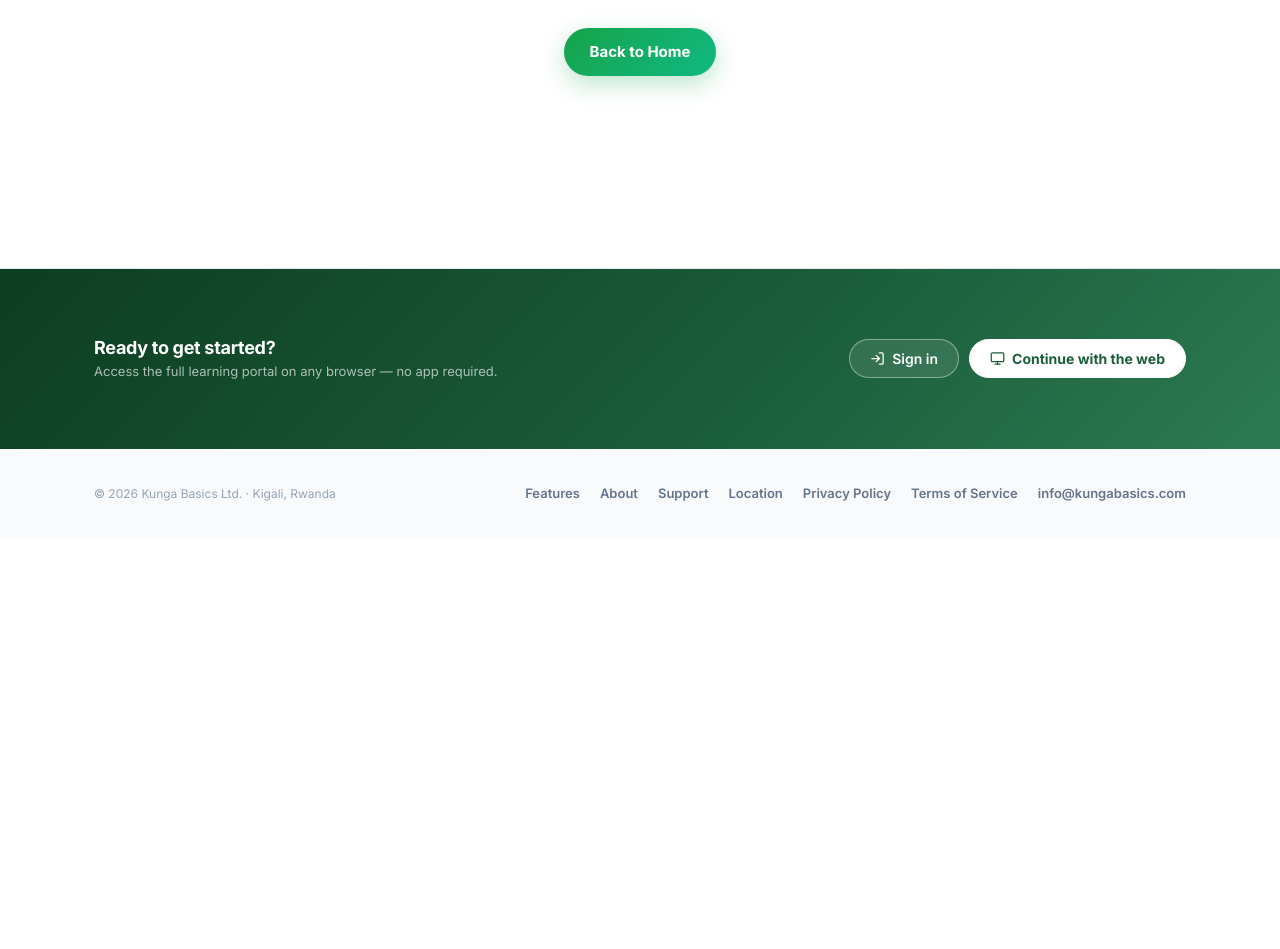
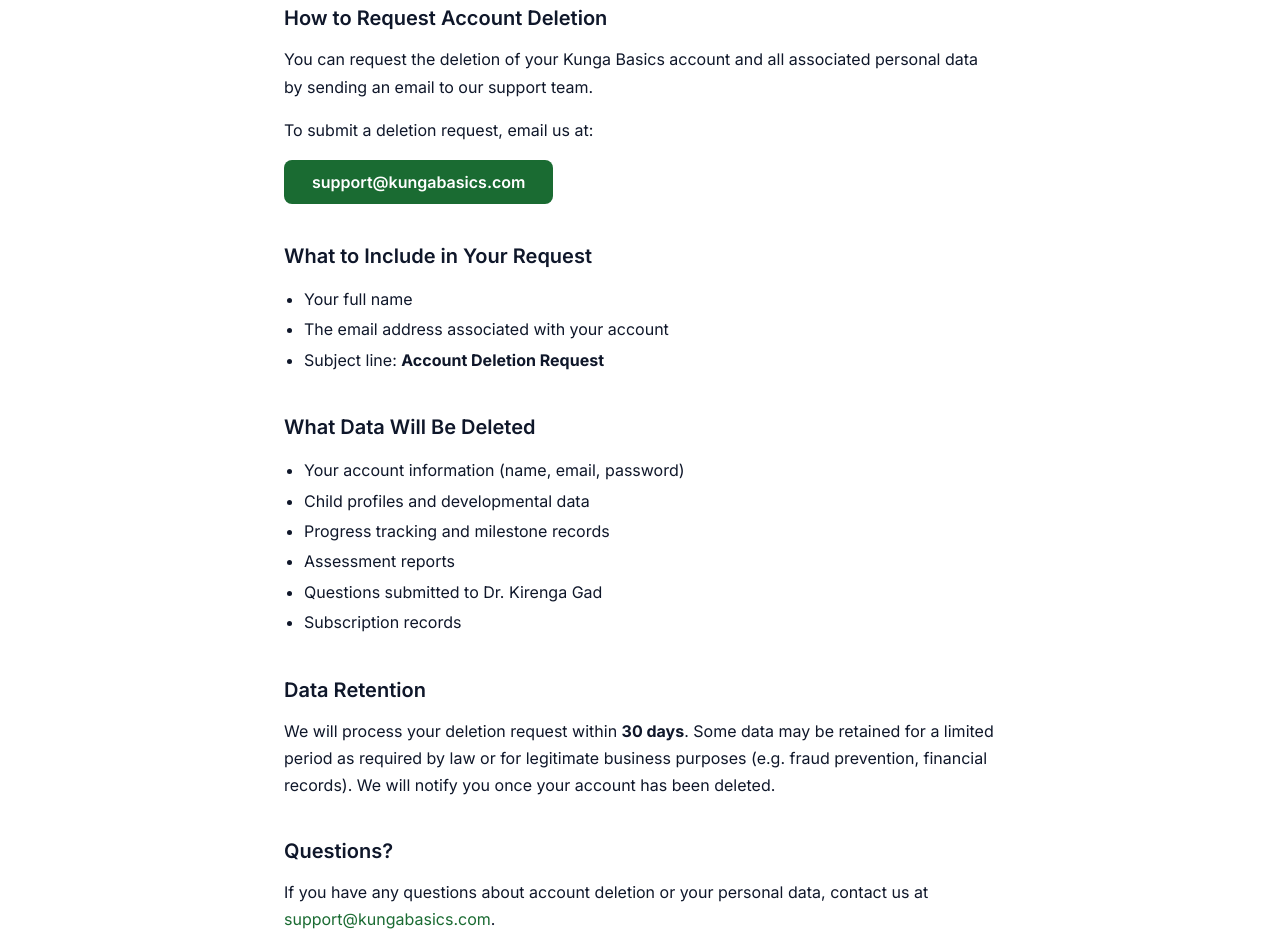
Before and after one commit to devemmm/kunga-basics, a React (Vite) app: page /delete-account in a window 1280 px wide. Shown: the part 263-1212 px from the top of the page. Before the commit the page ends 800 px from the top, so only its background shows below. Built offline with nearby package versions, Linux system fonts and the light colour scheme; no server answers.

Commit message:
Add delete account page at /delete-account

```diff
--- a/src/App.jsx
+++ b/src/App.jsx
@@ -13,6 +13,7 @@
 import ResetPassword from "./pages/ResetPassword.jsx";
 import AppRedirect from "./pages/AppRedirect.jsx";
 import Assessment from "./pages/Assessment.jsx";
+import DeleteAccount from "./pages/DeleteAccount.jsx";
 import NotFound from "./pages/NotFound.jsx";
 
 // Track a pageview on first load and on every route change.
@@ -52,6 +53,7 @@
           <Route path="/assessment" element={<Assessment />} />
           <Route path="/reset-password" element={<ResetPassword />} />
           <Route path="/app/*" element={<AppRedirect />} />
+          <Route path="/delete-account" element={<DeleteAccount />} />
           <Route path="*" element={<NotFound />} />
         </Routes>
       </main>
--- /dev/null
+++ b/src/pages/DeleteAccount.jsx
@@ -0,0 +1,99 @@
+import Seo from "../components/Seo.jsx";
+
+export default function DeleteAccount() {
+  return (
+    <>
+      <Seo
+        title="Delete Account — Kunga Basics"
+        description="Learn how to request deletion of your Kunga Basics account and associated data."
+      />
+      <div style={{ maxWidth: 760, margin: "0 auto", padding: "60px 24px" }}>
+        <h1 style={{ fontSize: "2rem", fontWeight: 700, marginBottom: 8 }}>
+          Delete Your Account
+        </h1>
+        <p style={{ color: "#666", marginBottom: 40 }}>
+          Last updated: August 2026
+        </p>
+
+        <section style={{ marginBottom: 40 }}>
+          <h2 style={{ fontSize: "1.25rem", fontWeight: 600, marginBottom: 12 }}>
+            How to Request Account Deletion
+          </h2>
+          <p style={{ lineHeight: 1.7, marginBottom: 16 }}>
+            You can request the deletion of your Kunga Basics account and all
+            associated personal data by sending an email to our support team.
+          </p>
+          <p style={{ lineHeight: 1.7, marginBottom: 16 }}>
+            To submit a deletion request, email us at:
+          </p>
+          <a
+            href="mailto:support@kungabasics.com?subject=Account Deletion Request"
+            style={{
+              display: "inline-block",
+              background: "#1a6b32",
+              color: "white",
+              padding: "12px 28px",
+              borderRadius: 8,
+              textDecoration: "none",
+              fontWeight: 600,
+              fontSize: "1rem",
+            }}
+          >
+            support@kungabasics.com
+          </a>
+        </section>
+
+        <section style={{ marginBottom: 40 }}>
+          <h2 style={{ fontSize: "1.25rem", fontWeight: 600, marginBottom: 12 }}>
+            What to Include in Your Request
+          </h2>
+          <ul style={{ lineHeight: 1.9, paddingLeft: 20 }}>
+            <li>Your full name</li>
+            <li>The email address associated with your account</li>
+            <li>Subject line: <strong>Account Deletion Request</strong></li>
+          </ul>
+        </section>
+
+        <section style={{ marginBottom: 40 }}>
+          <h2 style={{ fontSize: "1.25rem", fontWeight: 600, marginBottom: 12 }}>
+            What Data Will Be Deleted
+          </h2>
+          <ul style={{ lineHeight: 1.9, paddingLeft: 20 }}>
+            <li>Your account information (name, email, password)</li>
+            <li>Child profiles and developmental data</li>
+            <li>Progress tracking and milestone records</li>
+            <li>Assessment reports</li>
+            <li>Questions submitted to Dr. Kirenga Gad</li>
+            <li>Subscription records</li>
+          </ul>
+        </section>
+
+        <section style={{ marginBottom: 40 }}>
+          <h2 style={{ fontSize: "1.25rem", fontWeight: 600, marginBottom: 12 }}>
+            Data Retention
+          </h2>
+          <p style={{ lineHeight: 1.7 }}>
+            We will process your deletion request within <strong>30 days</strong>.
+            Some data may be retained for a limited period as required by law or
+            for legitimate business purposes (e.g. fraud prevention, financial
+            records). We will notify you once your account has been deleted.
+          </p>
+        </section>
+
+        <section>
+          <h2 style={{ fontSize: "1.25rem", fontWeight: 600, marginBottom: 12 }}>
+            Questions?
+          </h2>
+          <p style={{ lineHeight: 1.7 }}>
+            If you have any questions about account deletion or your personal data,
+            contact us at{" "}
+            <a href="mailto:support@kungabasics.com" style={{ color: "#1a6b32" }}>
+              support@kungabasics.com
+            </a>
+            .
+          </p>
+        </section>
+      </div>
+    </>
+  );
+}
```
